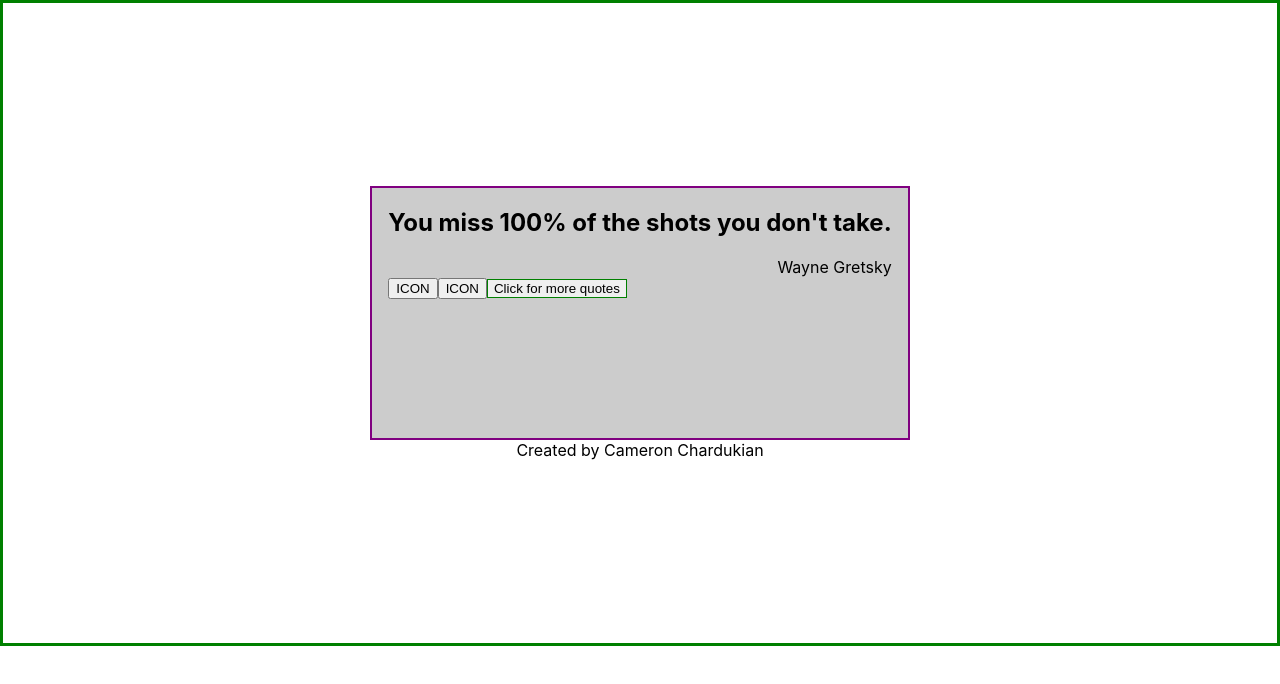
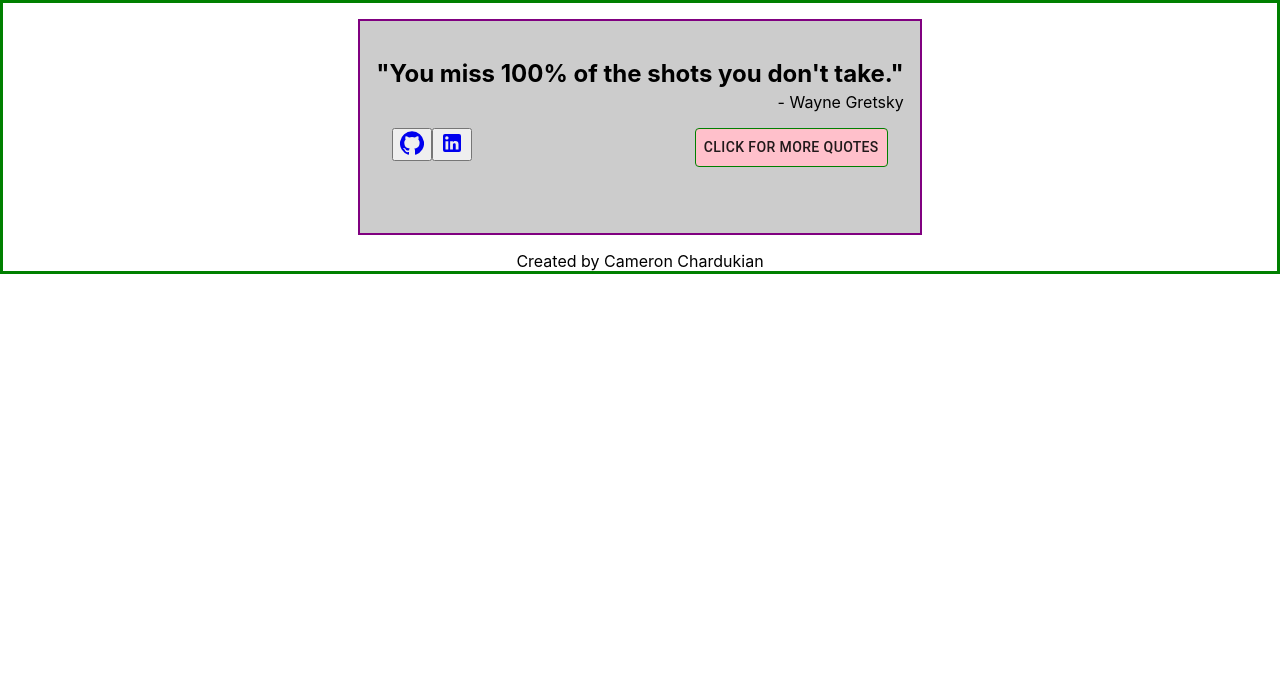
Before and after one commit to camchardukian/fcc-random-quote-machine, a React (Create React App) app: page / in a window 1280 px wide. Shown: the top 684 px of the page. Built offline with nearby package versions, Linux system fonts and the light colour scheme.

Commit message:
feature/basic-ui

```diff
--- a/package.json
+++ b/package.json
@@ -3,12 +3,16 @@
   "version": "0.1.0",
   "private": true,
   "dependencies": {
+    "@material-ui/core": "^4.9.7",
+    "@material-ui/icons": "^4.9.1",
     "@testing-library/jest-dom": "^4.2.4",
     "@testing-library/react": "^9.3.2",
     "@testing-library/user-event": "^7.1.2",
     "node-sass": "^4.13.1",
     "react": "^16.13.1",
     "react-dom": "^16.13.1",
+    "react-router": "^5.1.2",
+    "react-router-dom": "^5.1.2",
     "react-scripts": "3.4.1"
   },
   "scripts": {
--- a/src/App.js
+++ b/src/App.js
@@ -1,15 +1,19 @@
 import React from 'react';
 import QuoteBox from '../src/containers/QuoteBox';
 import './App.scss';
+import {BrowserRouter as Router,} from 'react-router-dom';
+
 
 function App() {
   return (
+    <Router>
     <div className="app">
     <div className="main-content-container">
         <QuoteBox />
-        <div>Created by Cameron Chardukian</div>
+        <div className="developer-credit">Created by Cameron Chardukian</div>
         </div>
     </div>
+    </Router>
   );
 }
 
--- a/src/App.scss
+++ b/src/App.scss
@@ -1,12 +1,13 @@
 .app {
   .main-content-container {
   border: 3px solid green;
-  min-height: 250px;
-  height: 80vh;
   padding: 0 16px;
   display: flex;
   flex-direction: column;
   align-items: center;
   justify-content: center;
   }
+  .developer-credit {
+    margin-top: 8px;
+  }
 }
--- a/src/components/SocialBtn/SocialBtn.js
+++ b/src/components/SocialBtn/SocialBtn.js
@@ -1,10 +1,19 @@
 import React from 'react';
 import './index.css'
+import LinkedInIcon from '@material-ui/icons/LinkedIn';
+import GitHubIcon from '@material-ui/icons/GitHub';
+import PropTypes from 'prop-types';
+import { Link } from "react-router-dom";
 
-const SocialBtn = () => {
+const SocialBtn = (props) => {
   return (
-    <button type="button">ICON</button>
+    <button type="button">{props.iconChoice === 'GitHub' ? (<div><Link to="github.com"><GitHubIcon /></Link></div>) : <div><Link to="linkedin.com"><LinkedInIcon /></Link></div>}</button>
   )
 }
 
+SocialBtn.propTypes = {
+  iconChoice: PropTypes.string.isRequired
+}
+
+
 export default SocialBtn;
--- a/src/containers/QuoteBox/QuoteBox.js
+++ b/src/containers/QuoteBox/QuoteBox.js
@@ -1,14 +1,22 @@
 import React from 'react';
 import SocialBtn from '../../components/SocialBtn';
 import './index.scss'
+import Button from '@material-ui/core/Button';
+
 const QuoteBox = () => {
+  const myQuote="You miss 100% of the shots you don't take."
+  const myAuthor="Wayne Gretsky"
   return (
     <div className="quote-box-container">
-      <h2 className="quote-text">You miss 100% of the shots you don't take.</h2>
-      <div className="quote-author">Wayne Gretsky</div>
+      <h2 className="quote-text">"{myQuote}"</h2>
+      <div className="quote-author">- {myAuthor}</div>
+      <div className="buttons-flex-container">
+      <div>
+      <SocialBtn iconChoice='GitHub' />
       <SocialBtn />
-      <SocialBtn />
-      <button type="button" className="more-quotes-btn">Click for more quotes</button>
+      </div>
+      <Button className="more-quotes-btn">Click for more quotes</Button>
+      </div>
     </div>
   )
 }
--- a/src/containers/QuoteBox/index.scss
+++ b/src/containers/QuoteBox/index.scss
@@ -1,12 +1,30 @@
 .quote-box-container {
   border: 2px solid purple;
   background-color: #ccc;
-  padding: 0 16px;
-  min-height: 250px;
+  padding-left: 16px;
+  padding-right: 16px;
+  padding-bottom: 32px;
+  min-height: 180px;
+  display: flex;
+  flex-direction: column;
+  justify-content: center;
+  max-width: calc(100% - 32px);
+  min-width: 250px;
+  margin: 16px 16px 8px 16px;
+  .quote-text {
+    margin-bottom: 4px;
+    overflow-wrap: break-word;
+  }
   .more-quotes-btn {
     border: 1px solid green;
+    background-color: pink;
   }
   .quote-author {
     text-align: right;
   }
+  .buttons-flex-container {
+    display: flex;
+    justify-content: space-between;
+    padding: 16px;
+  }
 }
```
Also changed, not shown: 1 other file (tests, documents, lock files or other folders).
